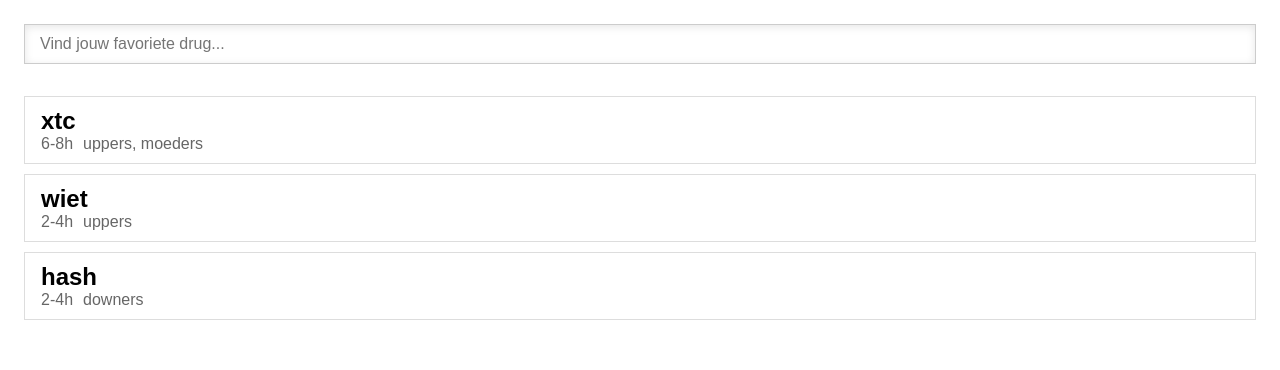
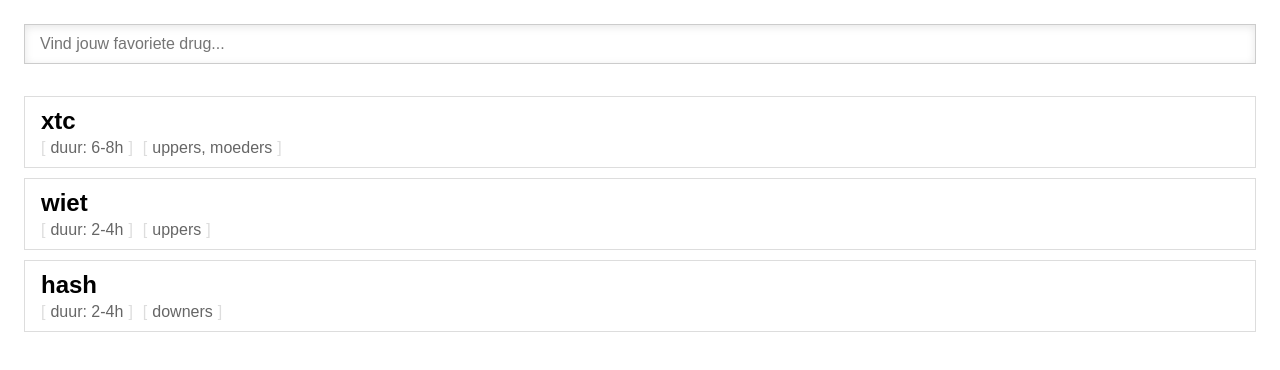
Before and after one commit to Speeltuin/Dapp, a website: page www/index.html in a window 1280 px wide. Drawn offline with Linux system fonts and the light colour scheme.

Commit message:
Layout changes Recursive descriptions

```diff
--- a/www/css/drug.css
+++ b/www/css/drug.css
@@ -21,6 +21,19 @@ span {
     margin-right: 10px;
 }
 
+
+span::before {
+    content: '[';
+    margin-right: 5px;
+    color: #ddd;
+}
+
+span::after {
+    content: ']';
+    margin-left: 5px;
+    color: #ddd;
+}
+
 .navigation {
     padding: 10px;
     background-color: #fff;
--- a/www/css/index.css
+++ b/www/css/index.css
@@ -35,7 +35,7 @@ body {
 }
 
 #list .drug h1 {
-    margin: 0;
+    margin: 0 0 4px;
     color: black;
 }
 
@@ -44,6 +44,18 @@ body {
     color: #666;
 }
 
+#list .drug span::before {
+    content: '[';
+    margin-right: 5px;
+    color: #ddd;
+}
+
+#list .drug span::after {
+    content: ']';
+    margin-left: 5px;
+    color: #ddd;
+}
+
 #list .drug.hidden {
     display: none;
 }
--- a/www/js/listing.js
+++ b/www/js/listing.js
@@ -9,7 +9,7 @@
     }
 
     function updateList() {
-        $.getJSON('data/index.json', parseListing).error( function() {
+        $.getJSON('data/index.json', parseListing).error(function () {
             $('#debug').html('error loading json.')
         });
     }
@@ -22,9 +22,11 @@
 
     function addToList(title, data) {
         var $html = $('<article class="drug">');
+
+        $html.append($('<h1>').html(title));
         $html.data('drug', title);
-        $html.append($('<h1>').html(title));
-        $html.append($('<span>').html(data.duration));
+
+        $html.append($('<span>').html('duur: ' + data.duration));
         $html.append($('<span>').html(data.category.join(', ')));
 
         $html.click(gotoPage);
```
Also changed, not shown: www/js/drug.js (+19 -11 lines).
